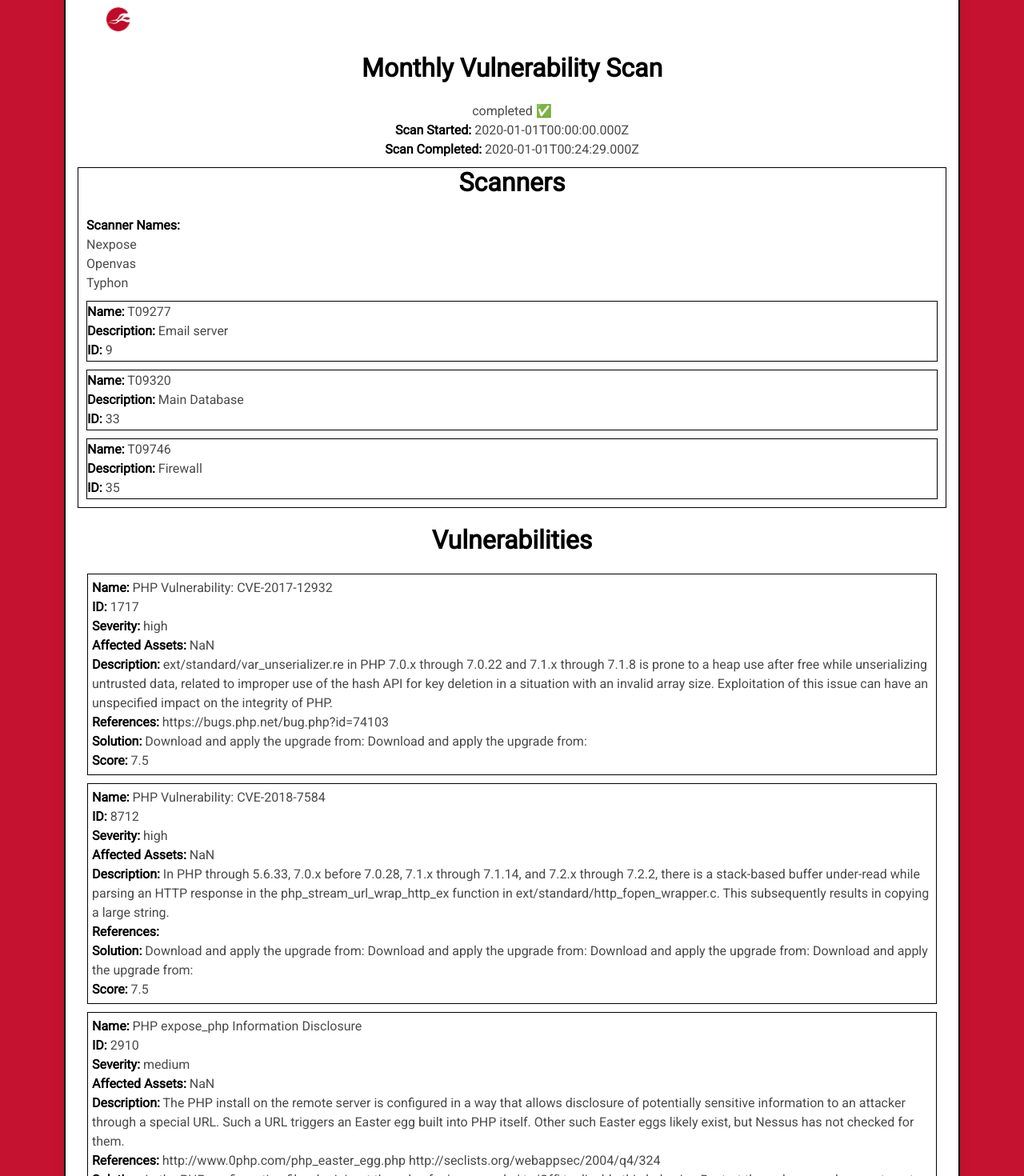
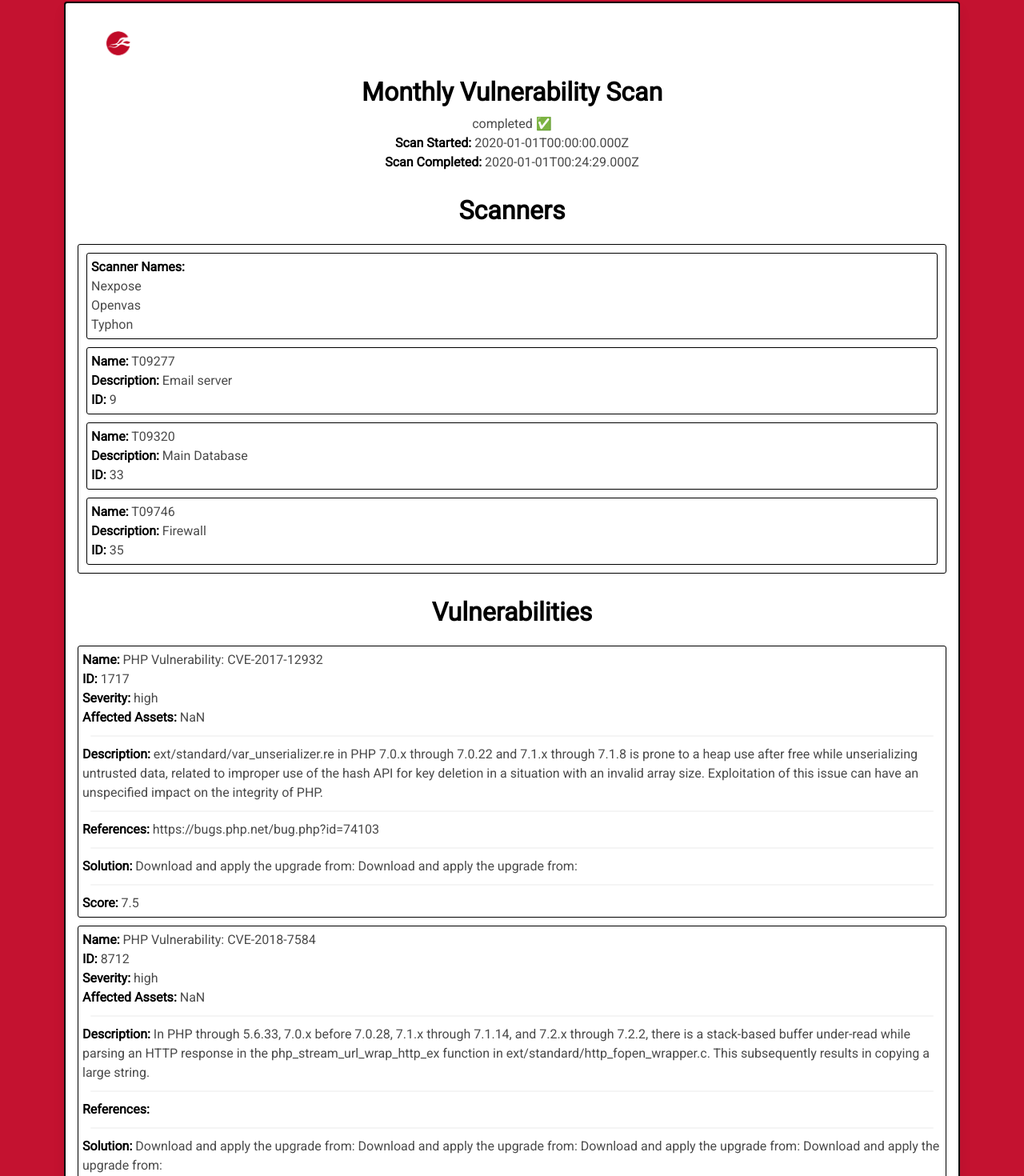
Before and after one commit to latchjack/vun-test, a React (Create React App) app: page /scan in a window 1280 px wide. Shown: the part 208-1678 px from the top of the page at 80% size. Built offline with nearby package versions, Linux system fonts and the light colour scheme.

Commit message:
final commit

```diff
--- a/src/App.css
+++ b/src/App.css
@@ -1,7 +1,7 @@
 /* global styles */
 * {
   font-family: 'Roboto', sans-serif;
-
+  border-radius: 3px;
 }
 
 body {
@@ -10,17 +10,17 @@ body {
 
 .title {
   color: black;
+  margin-top: 30px;
 }
 
+hr {
+  margin: 10px;
+}
 
 /* end of global styles */
 
 
 /* navbar */
-#root > main > nav > div > div.navbar-menu.is-active > div > a{
-  color:(rgb(0, 153, 255));
-}
-
 .navbar {
   background-color: black;
 }
@@ -46,6 +46,10 @@ body {
 /* end of hero */
 
 /* scan page styles */
+#heading {
+  margin: 0 0 10px 0;
+}
+
 .scan-container {
   border: 2px solid black;
   margin: 20px;
@@ -56,21 +60,22 @@ body {
   margin: 10px;
 }
 
+.scanner-names {
+  display: flex;
+}
+
 .individual-scanner {
   border: 1px solid black;
-  padding: 1px 0 1px 0;
+  padding: 5px;
 }
 
 .card {
   padding: 5px;
-  /* background-color: #c41230; */
 }
 
 .containers {
   margin: 10px;
 }
-
-
 
 .individual-vuln {
   border: 1px solid black;
--- a/src/components/Scan.js
+++ b/src/components/Scan.js
@@ -12,20 +12,20 @@ class Scan extends React.Component {
           <div className="column">
           {/* SCAN SECTION */}
           <div className="scan-container card">
-            <div className="containers">
+            <div className="containers top-info">
             <img src={circlelogo} alt="logo" width="100px" />
-              <p className="title is-3 has-text-centered">{scandata.scan.name}</p>
+              <p className="title is-3 has-text-centered" id="heading">{scandata.scan.name}</p>
 
               <div className="has-text-centered">
-                <p>{scandata.scan.status} ✅</p>
+                <p>{scandata.scan.status} <span role="img" aria-label="completed tick">✅</span></p>
                 <p><span className="title is-6">Scan Started:</span> {scandata.scan.dateStarted}</p>
                 <p><span className="title is-6">Scan Completed:</span> {scandata.scan.datCompleted}</p>
               </div>
             </div>
 
+          <p className="title is-3 has-text-centered">Scanners</p>
           <div className="scanners">
-            <p className="title is-3 has-text-centered">Scanners</p>
-            <div className="containers">
+            <div className="containers individual-scanner">
               <p><span className="title is-6">Scanner Names:</span></p>
               {scandata.scan.scanners.map((scanner, i) => {
                   return (
@@ -49,7 +49,7 @@ class Scan extends React.Component {
             </div>
           </div>
 
-            <div className="column">
+            <div>
             <p className="title is-3 has-text-centered">Vulnerabilities</p>
             {scandata.scan.vulnerabilities.map((vuln, i) => {
               return (
@@ -58,9 +58,13 @@ class Scan extends React.Component {
                   <p><span className="title is-6">ID:</span> {vuln.id}</p>
                   <p><span className="title is-6">Severity:</span> {vuln.severity}</p>
                   <p><span className="title is-6">Affected Assets:</span> {parseInt(scandata.scan.vulnerabilities.affectedAssets)}</p>
+                  <hr />
                   <p><span className="title is-6">Description:</span> {vuln.description}</p>
+                  <hr />
                   <p><span className="title is-6">References:</span> {vuln.references}</p>
+                  <hr />
                   <p><span className="title is-6">Solution:</span> {vuln.solution}</p>
+                  <hr />
                   <p><span className="title is-6">Score:</span> {vuln.cvssBaseScore}</p>
                 </div>
               )
@@ -70,10 +74,12 @@ class Scan extends React.Component {
 
             <div className="containers">
               <p className="title is-3 has-text-centered">Severity</p>
-              <p><span className="title is-4">Critical:</span> <span className="subtitle is-4">{scandata.scan.severityCounts.critical}</span></p>
-              <p><span className="title is-4">High:</span> <span className="subtitle is-4">{scandata.scan.severityCounts.high}</span></p>
-              <p><span className="title is-4">Medium:</span> <span className="subtitle is-4">{scandata.scan.severityCounts.medium}</span></p>
-              <p><span className="title is-4">Low:</span> <span className="subtitle is-4">{scandata.scan.severityCounts.low}</span></p>
+              <div className="individual-vuln">
+                <p><span className="title is-4">Critical:</span> <span className="subtitle is-4">{scandata.scan.severityCounts.critical}</span></p>
+                <p><span className="title is-4">High:</span> <span className="subtitle is-4">{scandata.scan.severityCounts.high}</span></p>
+                <p><span className="title is-4">Medium:</span> <span className="subtitle is-4">{scandata.scan.severityCounts.medium}</span></p>
+                <p><span className="title is-4">Low:</span> <span className="subtitle is-4">{scandata.scan.severityCounts.low}</span></p>
+              </div>
             </div>
 
 
```
